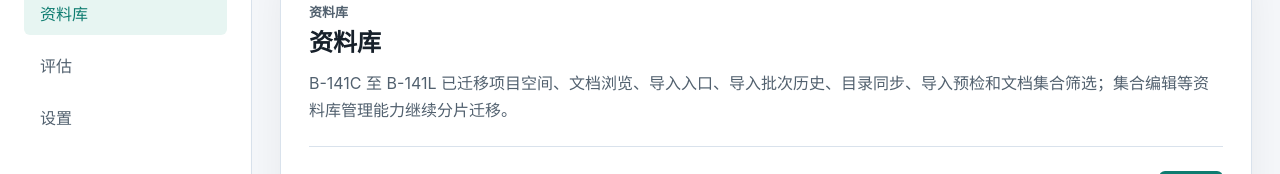
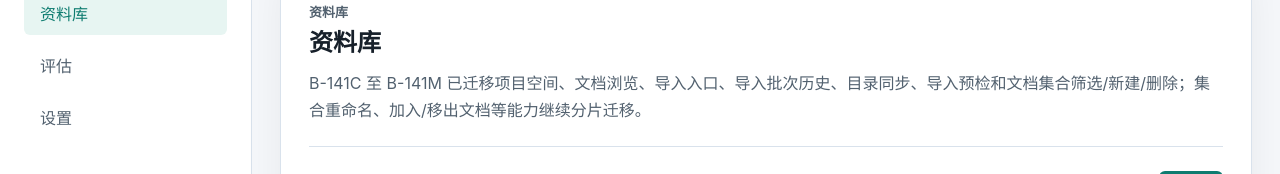
Before and after one commit to Yocaihua8/rag_system, a Vue app: page / in a window 1280 px wide. Both pictures are taken after a click on the button "资料库". Shown: the part 186-360 px from the top of the page. Built offline with nearby package versions, Linux system fonts and the light colour scheme; no server answers.

Commit message:
fix: 更新 Vue 资料库迁移文案

```diff
--- a/frontend/src/views/LibraryView.vue
+++ b/frontend/src/views/LibraryView.vue
@@ -4,7 +4,7 @@
       <div>
         <p class="section-kicker">资料库</p>
         <h2>资料库</h2>
-        <p>B-141C 至 B-141L 已迁移项目空间、文档浏览、导入入口、导入批次历史、目录同步、导入预检和文档集合筛选；集合编辑等资料库管理能力继续分片迁移。</p>
+        <p>B-141C 至 B-141M 已迁移项目空间、文档浏览、导入入口、导入批次历史、目录同步、导入预检和文档集合筛选/新建/删除；集合重命名、加入/移出文档等能力继续分片迁移。</p>
       </div>
     </header>
 
```
Also changed, not shown: 1 other file (tests, documents, lock files or other folders).
